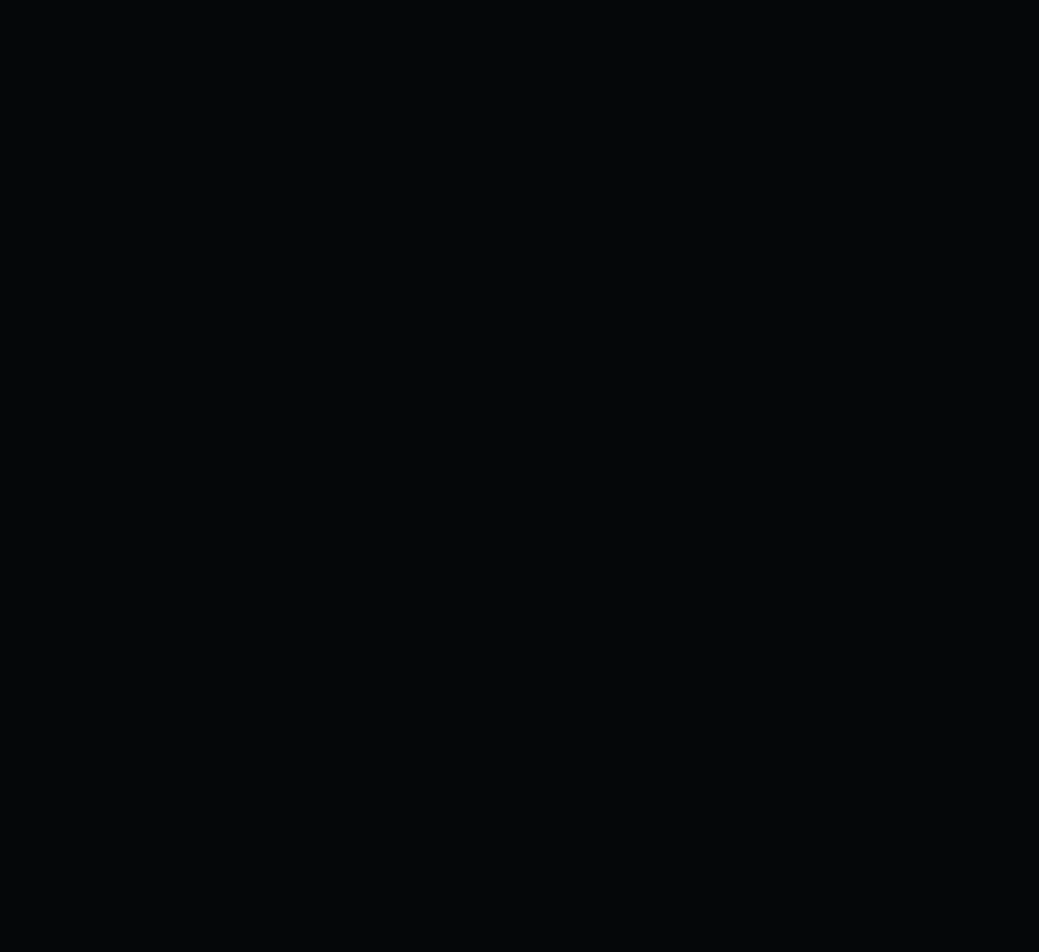
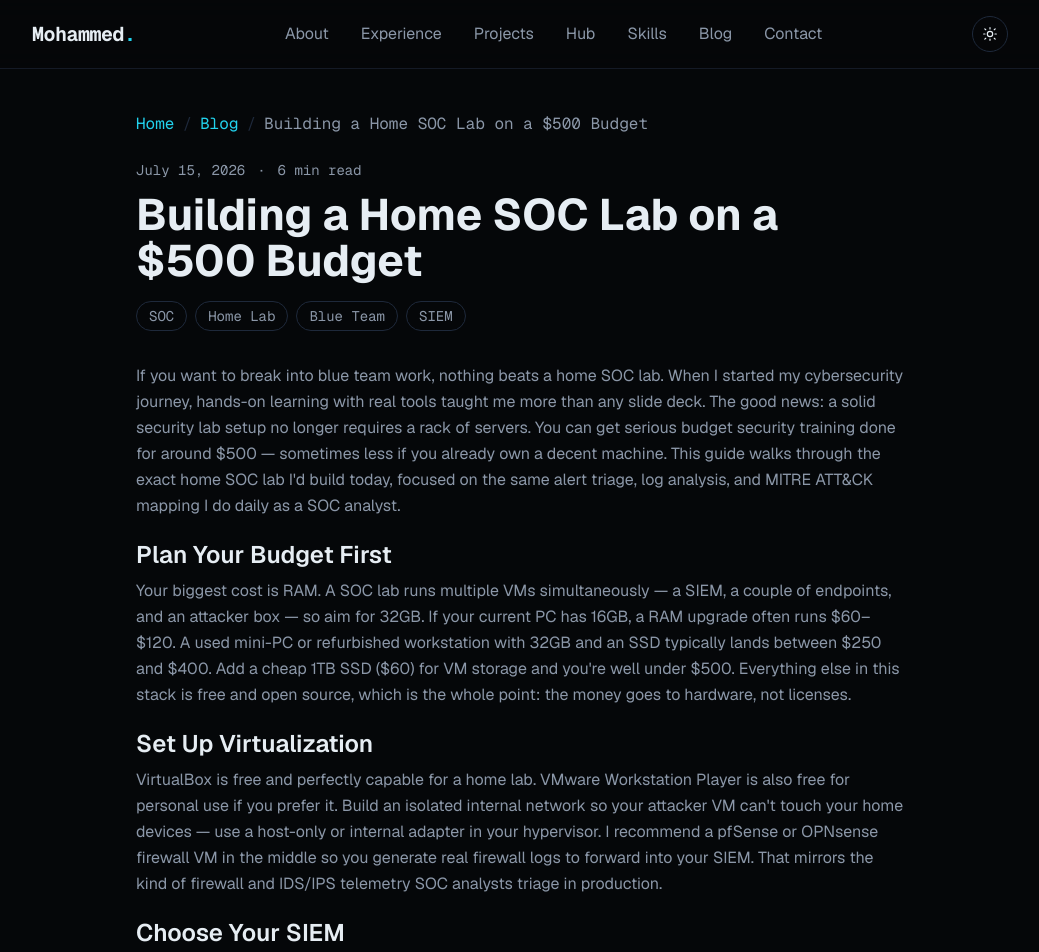
Before and after one commit to Tawheed30/portfolio, a Next.js app: page /blog/building-home-soc-lab-500-budget in a window 1280 px wide. Before the commit this address had no page. Shown: the top 952 px of the page, without its empty margins (120-1159 px from the left). Before the commit the page ends 800 px from the top, so only its background shows below. Built offline with nearby package versions, Linux system fonts and the light colour scheme.

Commit message:
feat: Auto-generate blog post

```diff
--- a/src/data/blog.ts
+++ b/src/data/blog.ts
@@ -327,6 +327,44 @@
         }
   ]
   },
+  {
+    slug: "building-home-soc-lab-500-budget",
+    title: "Building a Home SOC Lab on a $500 Budget",
+    date: "2026-07-15",
+    excerpt: "A practical, no-fluff guide to building a home SOC lab for hands-on learning without draining your wallet.",
+    readingTime: "6 min read",
+    tags: ["SOC","Home Lab","Blue Team","SIEM"],
+    keywords: ["home SOC lab","security lab setup","budget security training","hands-on learning","Splunk lab","blue team lab"],
+    content:   [
+        {
+              "body": "If you want to break into blue team work, nothing beats a home SOC lab. When I started my cybersecurity journey, hands-on learning with real tools taught me more than any slide deck. The good news: a solid security lab setup no longer requires a rack of servers. You can get serious budget security training done for around $500 — sometimes less if you already own a decent machine. This guide walks through the exact home SOC lab I'd build today, focused on the same alert triage, log analysis, and MITRE ATT&CK mapping I do daily as a SOC analyst."
+        },
+        {
+              "heading": "Plan Your Budget First",
+              "body": "Your biggest cost is RAM. A SOC lab runs multiple VMs simultaneously — a SIEM, a couple of endpoints, and an attacker box — so aim for 32GB. If your current PC has 16GB, a RAM upgrade often runs $60–$120. A used mini-PC or refurbished workstation with 32GB and an SSD typically lands between $250 and $400. Add a cheap 1TB SSD ($60) for VM storage and you're well under $500. Everything else in this stack is free and open source, which is the whole point: the money goes to hardware, not licenses."
+        },
+        {
+              "heading": "Set Up Virtualization",
+              "body": "VirtualBox is free and perfectly capable for a home lab. VMware Workstation Player is also free for personal use if you prefer it. Build an isolated internal network so your attacker VM can't touch your home devices — use a host-only or internal adapter in your hypervisor. I recommend a pfSense or OPNsense firewall VM in the middle so you generate real firewall logs to forward into your SIEM. That mirrors the kind of firewall and IDS/IPS telemetry SOC analysts triage in production."
+        },
+        {
+              "heading": "Choose Your SIEM",
+              "body": "Splunk Free lets you ingest up to 500MB/day, which is more than enough for a lab and gives you experience with the same search language many SOCs use in production. If you'd rather learn the open-source side, the Elastic Stack (Elasticsearch, Kibana, and the Elastic Agent) or Wazuh give you full SIEM and EDR-style visibility for zero dollars. I'd install one primary SIEM rather than spreading yourself thin — learning to write good searches and dashboards in one tool transfers cleanly to QRadar, Sentinel, or whatever your future employer runs."
+        },
+        {
+              "heading": "Add Endpoints and Log Sources",
+              "body": "Spin up a Windows 10 or 11 VM and a Linux VM as your monitored endpoints. On Windows, install Sysmon with a well-known config (the SwiftOnSecurity config is a solid starting point) to get rich process, network, and registry telemetry. Forward those logs to your SIEM. This is where hands-on learning gets real: you finally see what a process-creation event actually looks like before you ever have to triage one on a real alert."
+        },
+        {
+              "heading": "Generate Attacks and Map to MITRE ATT&CK",
+              "body": "For the attacker side, Kali Linux is free and comes loaded with tooling. Atomic Red Team is my favorite way to safely simulate techniques — it runs small, documented tests you can map directly to MITRE ATT&CK tactics and techniques. Run a test, then hunt for the resulting artifacts in your SIEM. Practicing that detect-and-map loop is exactly the workflow I use professionally: an alert fires, you investigate the evidence, and you tie it back to an ATT&CK technique in your notes."
+        },
+        {
+              "heading": "Your Takeaway",
+              "body": "You don't need enterprise budgets for a home SOC lab that builds real skills. Prioritize RAM, pick one free SIEM, feed it Sysmon and firewall logs, then attack it with Atomic Red Team and hunt your own activity. Repeat that loop and document what you find — that documentation habit is a genuine SOC skill. Want to see more blue team walkthroughs and detection notes? Check out the rest of my portfolio for hands-on guides."
+        }
+  ]
+  },
 ];
 
 export function getPostBySlug(slug: string) {
```
